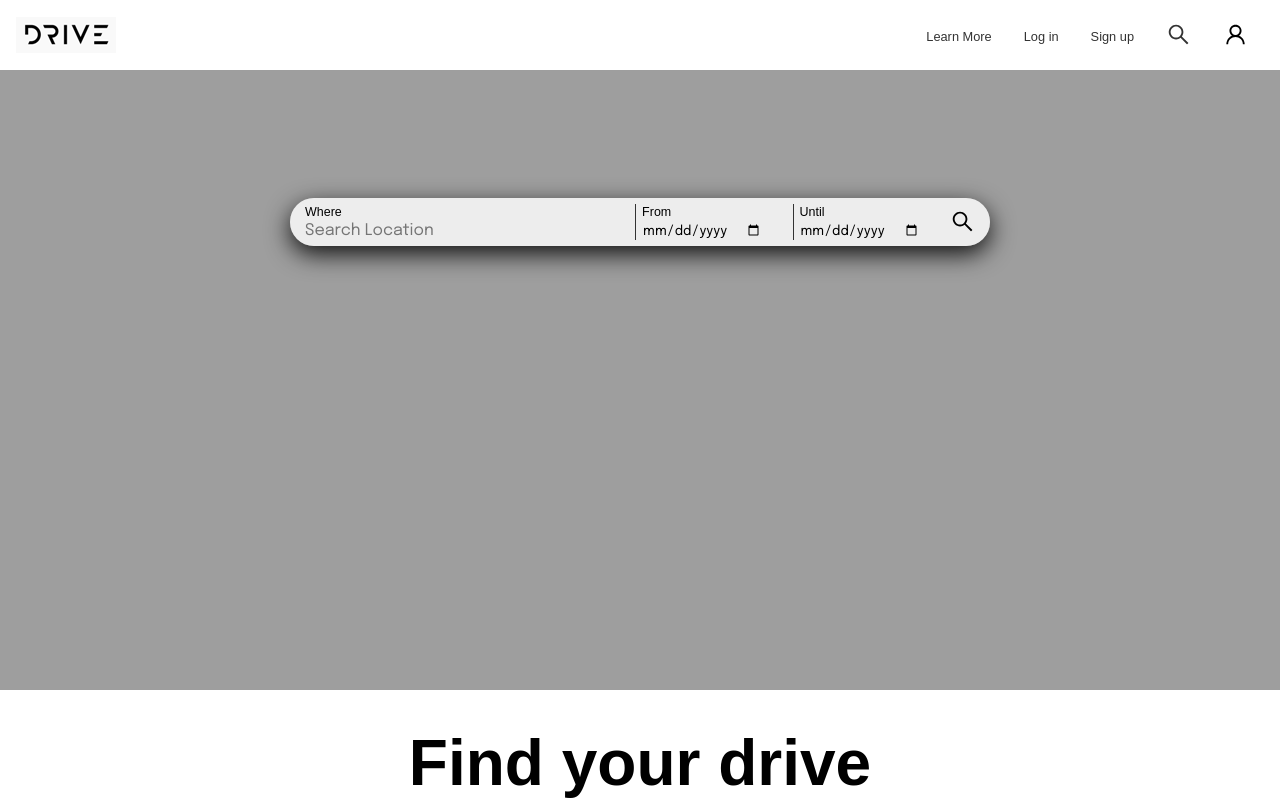
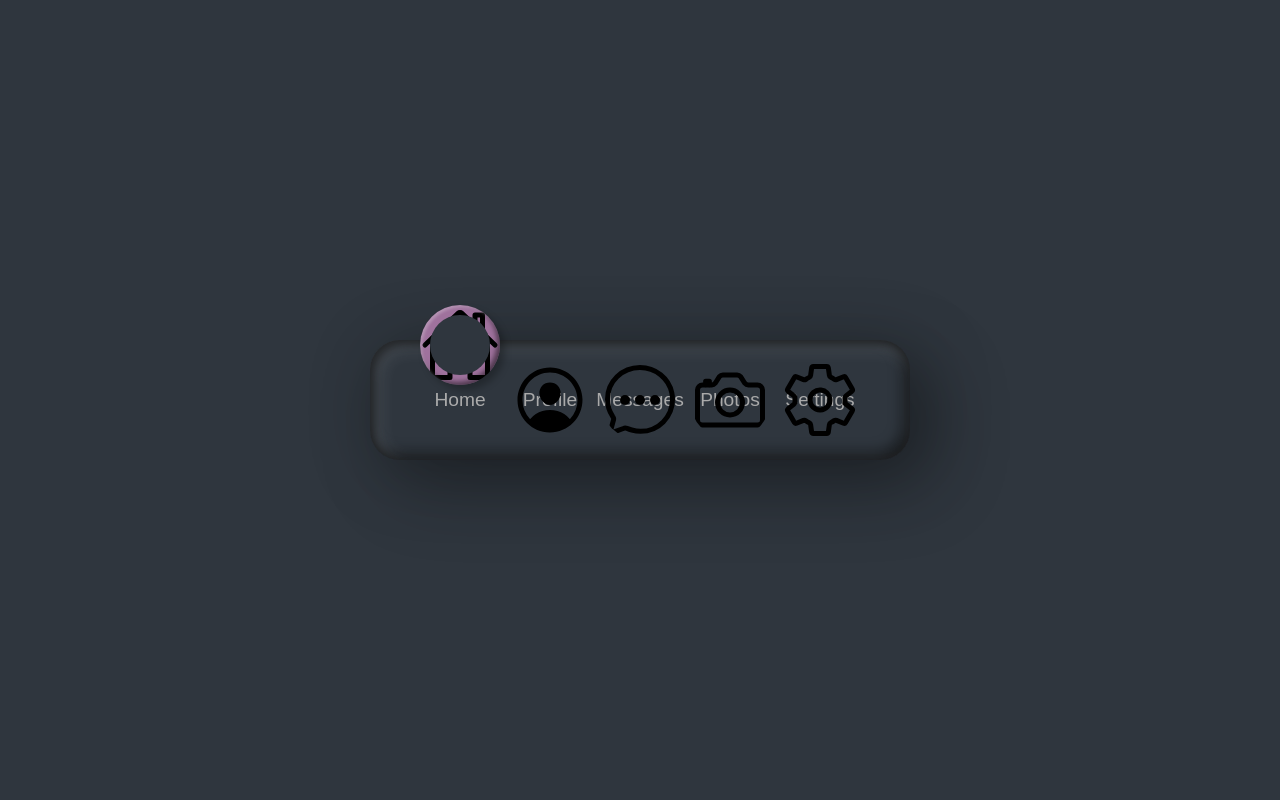
Before and after one commit to coolcrazyfox/drive-react-website, a React (Create React App) app: page /#/search in a window 1280 px wide. Before the commit this address led to /#/. Shown: the top 800 px of the page. Built offline with nearby package versions, Linux system fonts and the light colour scheme.

Commit message:
change Search.css

```diff
--- a/src/components/search/Search.jsx
+++ b/src/components/search/Search.jsx
@@ -12,30 +12,30 @@ const Search = () => {
             <div className={s.box}>
                 <ul className={s.navigation}>
                     <li className={s.active}>
-                        <a href="#">
-                            <span className={s.icon} style={{backgroundImage:`url(${home})`}}></span>
+                        <a href="#" >
+                            <span className={s.icon} style={{backgroundImage:`url(${home})`,color:'white',position:'absolute', fontSize:'1.75rem', display:'flex', width: '80px', height:'80px'}}></span>
                             <span className={s.text}>Home</span>
                         </a>
                     </li>
-                    <li className={s.active}>
+                    <li className={s.activeq}>
                         <a href="#">
                             <span className={s.icon}  style={{backgroundImage:`url(${prof})`}}></span>
                             <span className={s.text}>Profile</span>
                         </a>
                     </li>
-                    <li className={s.active}>
+                    <li className={s.activeq}>
                         <a href="#">
                             <span className={s.icon} style={{backgroundImage:`url(${chat})`}}></span>
                             <span className={s.text}>Messages</span>
                         </a>
                     </li>
-                    <li className={s.active}>
+                    <li className={s.activeq}>
                         <a href="#">
                             <span className={s.icon} style={{backgroundImage:`url(${photo})`}}></span>
                             <span className={s.text}>Photos</span>
                         </a>
                     </li>
-                    <li className={s.active}>
+                    <li className={s.activeq}>
                         <a href="#">
                             <span className={s.icon} style={{backgroundImage:`url(${setting})`}}></span>
                             <span className={s.text}>Settings</span>
```
